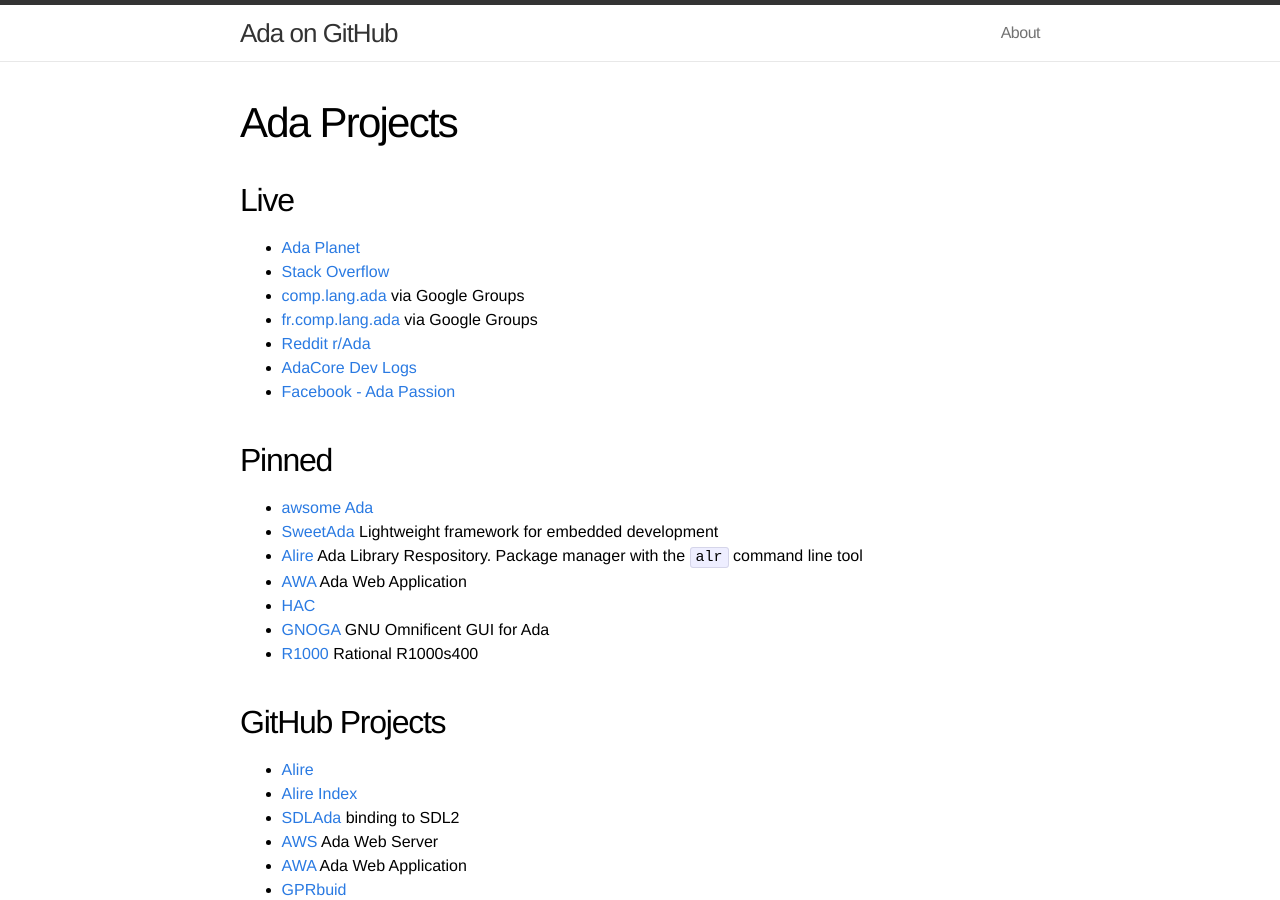
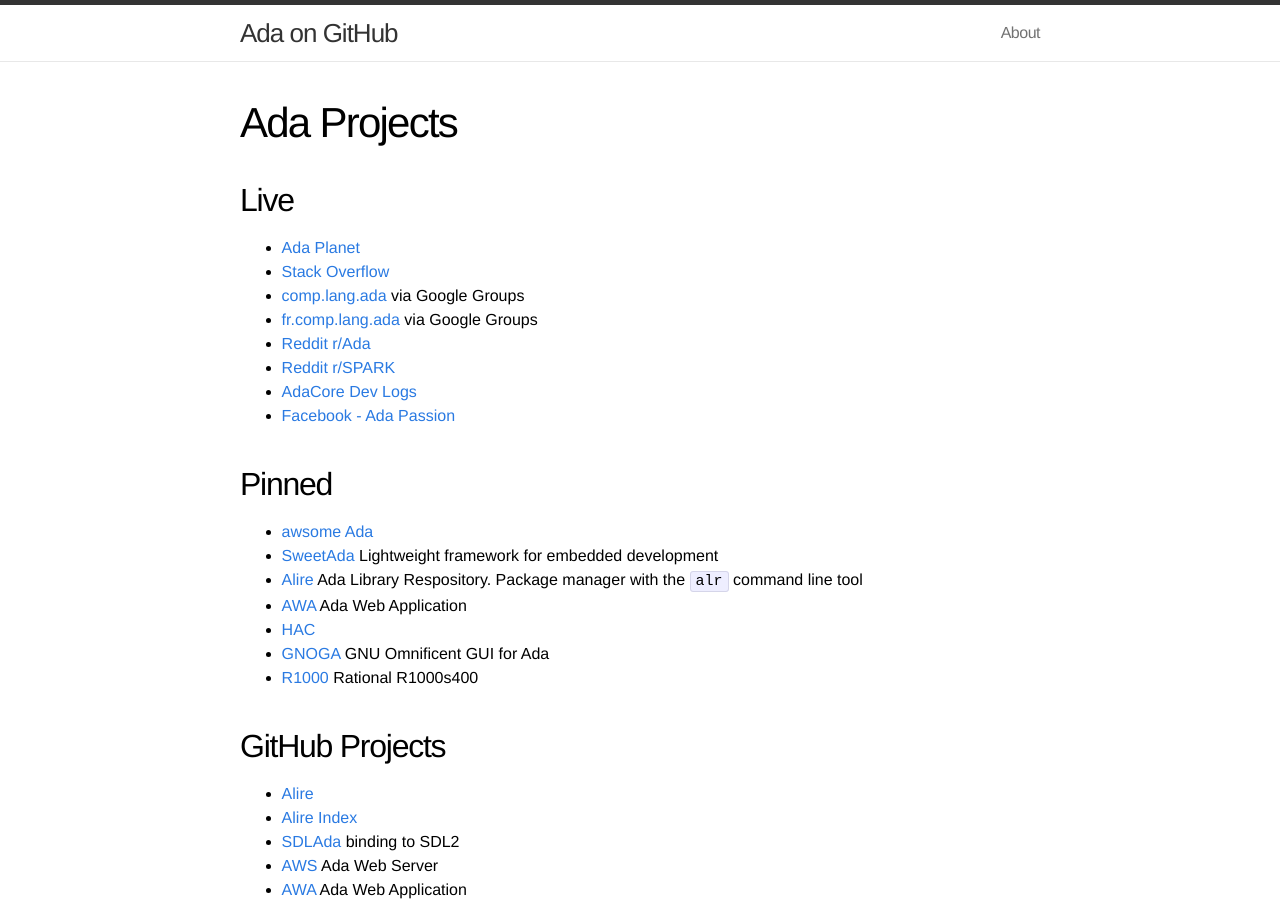
Before and after one commit to quornings/quornings.github.io, a Jekyll site: the page built from ada.md, in a window 1280 px wide and 900 px high. Built offline with Jekyll 4.4.1, drawn with Linux system fonts in a browser that asks for light colours.

Commit message:
Add Reddit r/SPARK.

```diff
--- a/ada.md
+++ b/ada.md
@@ -10,6 +10,7 @@ title: Ada Projects
 - [comp.lang.ada](https://groups.google.com/forum/#!forum/comp.lang.ada) via Google Groups
 - [fr.comp.lang.ada](https://groups.google.com/forum/#!forum/fr.comp.lang.ada) via Google Groups
 - [Reddit r/Ada](https://www.reddit.com/r/ada/)
+- [Reddit r/SPARK](https://www.reddit.com/r/spark/)
 - [AdaCore Dev Logs](https://www.adacore.com/devlog)
 - [Facebook - Ada Passion](https://www.facebook.com/adapassion/)
 
```
